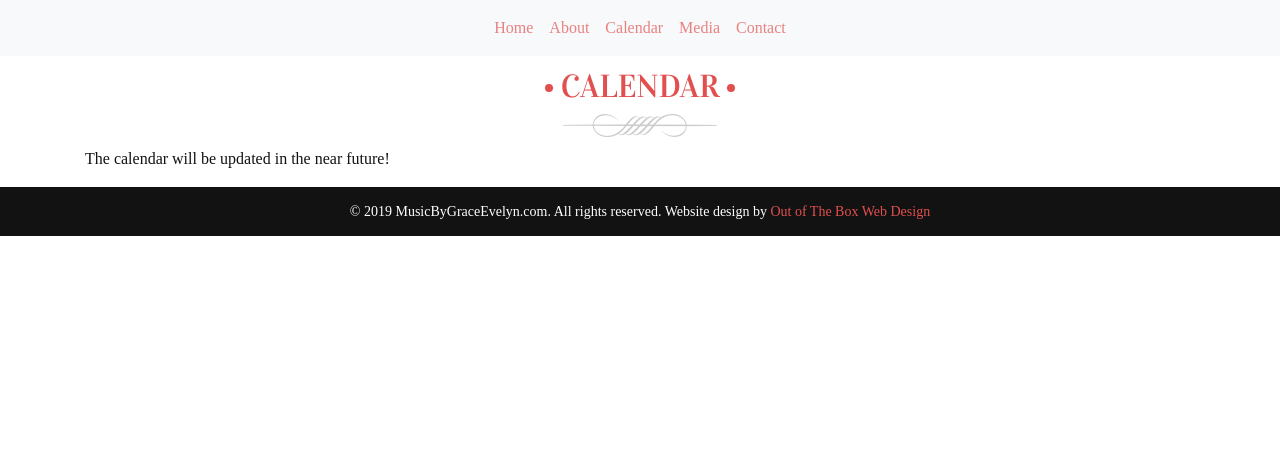
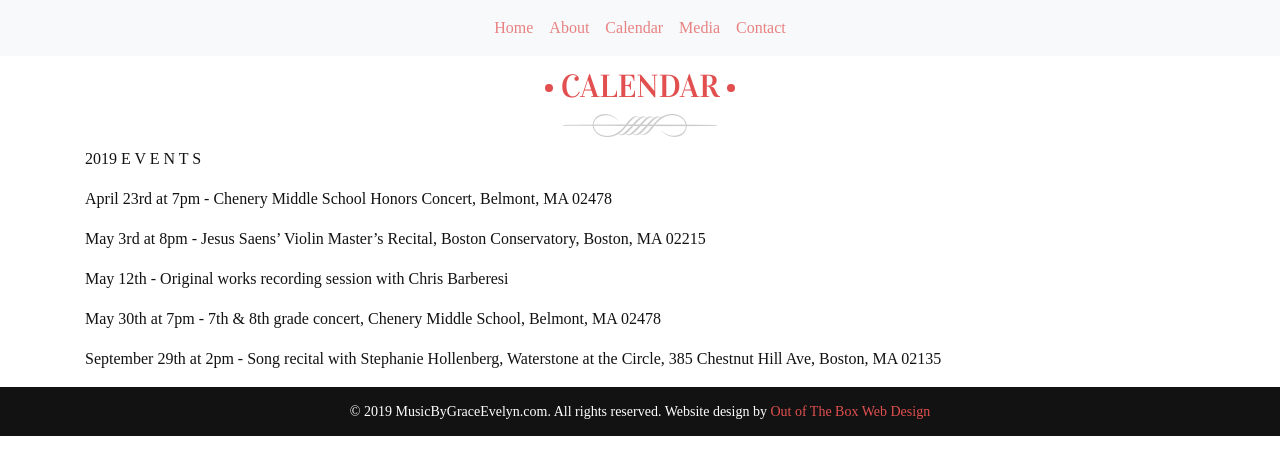
Before and after one commit to musicbygraceevelyn/musicbygraceevelyn.github.io, a Jekyll site: the page built from calendar.md, in a window 1280 px wide. Shown: the top 475 px of the page. Built offline with Jekyll 4.4.1, drawn with Linux system fonts in a browser that asks for light colours; some web fonts are replaced.

Commit message:
edited text on about, calendar, contact, and vocal rep pages

```diff
--- a/calendar.md
+++ b/calendar.md
@@ -7,7 +7,17 @@ layout: single
 
 {% include titleborder %}
 
-The calendar will be updated in the near future!
+2019  E V E N T S
+
+April 23rd at 7pm - Chenery Middle School Honors Concert, Belmont, MA 02478
+
+May 3rd at 8pm - Jesus Saens' Violin Master's Recital, Boston Conservatory, Boston, MA 02215
+
+May 12th - Original works recording session with Chris Barberesi
+
+May 30th at 7pm - 7th & 8th grade concert, Chenery Middle School, Belmont, MA 02478
+
+September 29th at 2pm - Song recital with Stephanie Hollenberg, Waterstone at the Circle, 385 Chestnut Hill Ave, Boston, MA 02135
 
 <!--
 performance | coaching | accompaniment | ensembles
```
Also changed, not shown: about.md (+2 -4 lines), contact.md (+1 -1 lines), vocal_rep.md (+4 -1 lines).
